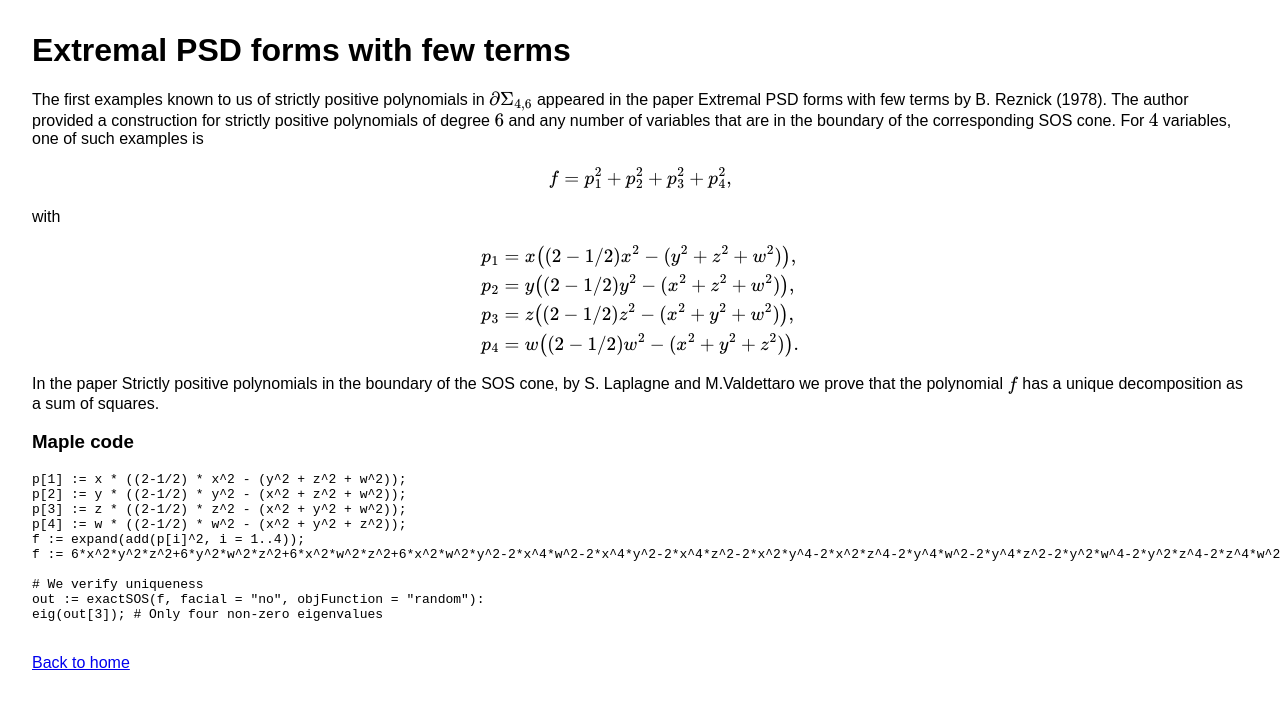
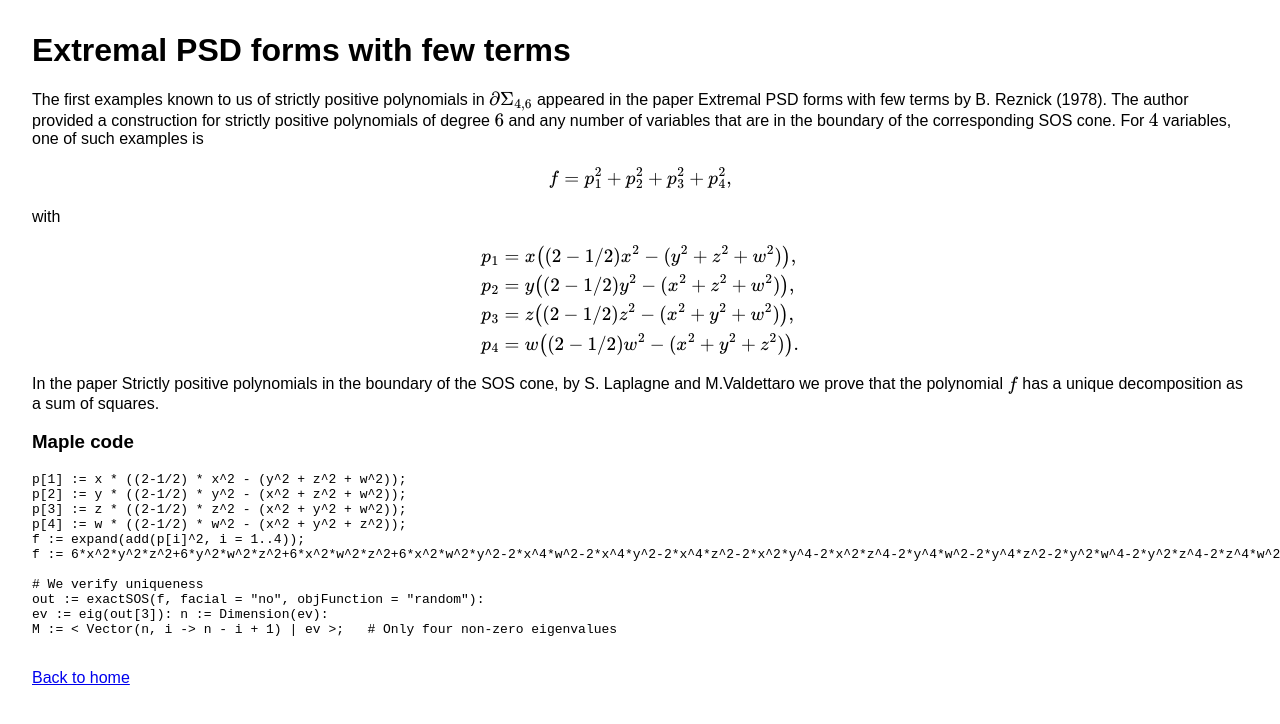
Before and after one commit to slap/sos-encyclopedia, a Jekyll site: the page built from _polynomials/reznick_boundary46.md, in a window 1280 px wide. Shown: the top 724 px of the page. Built offline with Jekyll 4.4.1, drawn with Linux system fonts in a browser that asks for light colours.

Commit message:
Numbered eigenvalues

````diff
--- a/_polynomials/reznick_boundary46.md
+++ b/_polynomials/reznick_boundary46.md
@@ -44,7 +44,8 @@ f := 6*x^2*y^2*z^2+6*y^2*w^2*z^2+6*x^2*w^2*z^2+6*x^2*w^2*y^2-2*x^4*w^2-2*x^4*y^2
 
 # We verify uniqueness
 out := exactSOS(f, facial = "no", objFunction = "random"):
-eig(out[3]); # Only four non-zero eigenvalues
+ev := eig(out[3]): n := Dimension(ev):
+M := < Vector(n, i -> n - i + 1) | ev >;   # Only four non-zero eigenvalues
 ```
 
 
````
Also changed, not shown: _polynomials/laplagne_pythagoras54.md (+2 -2 lines), _polynomials/strictlyPositiveBoundary.md (+4 -2 lines).
